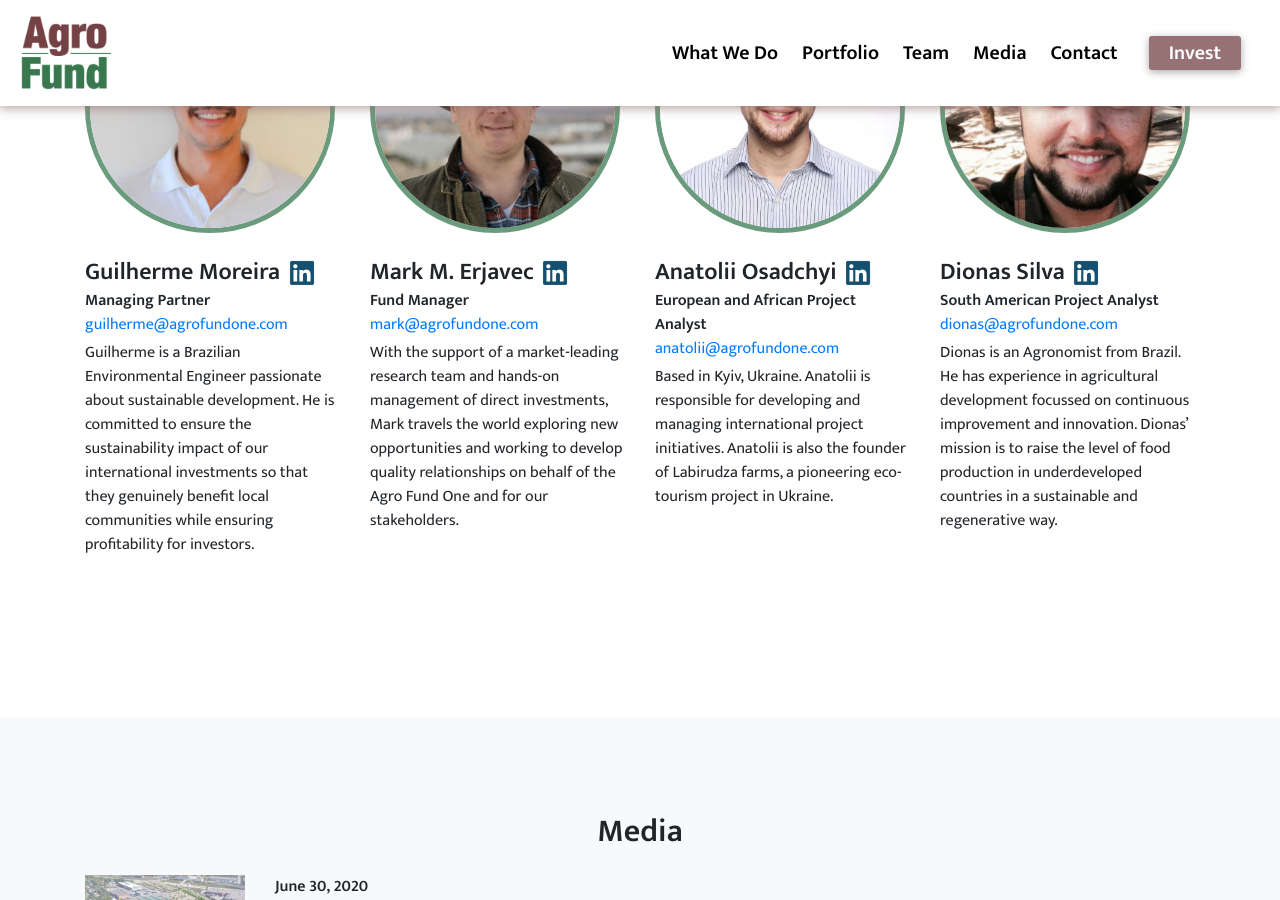
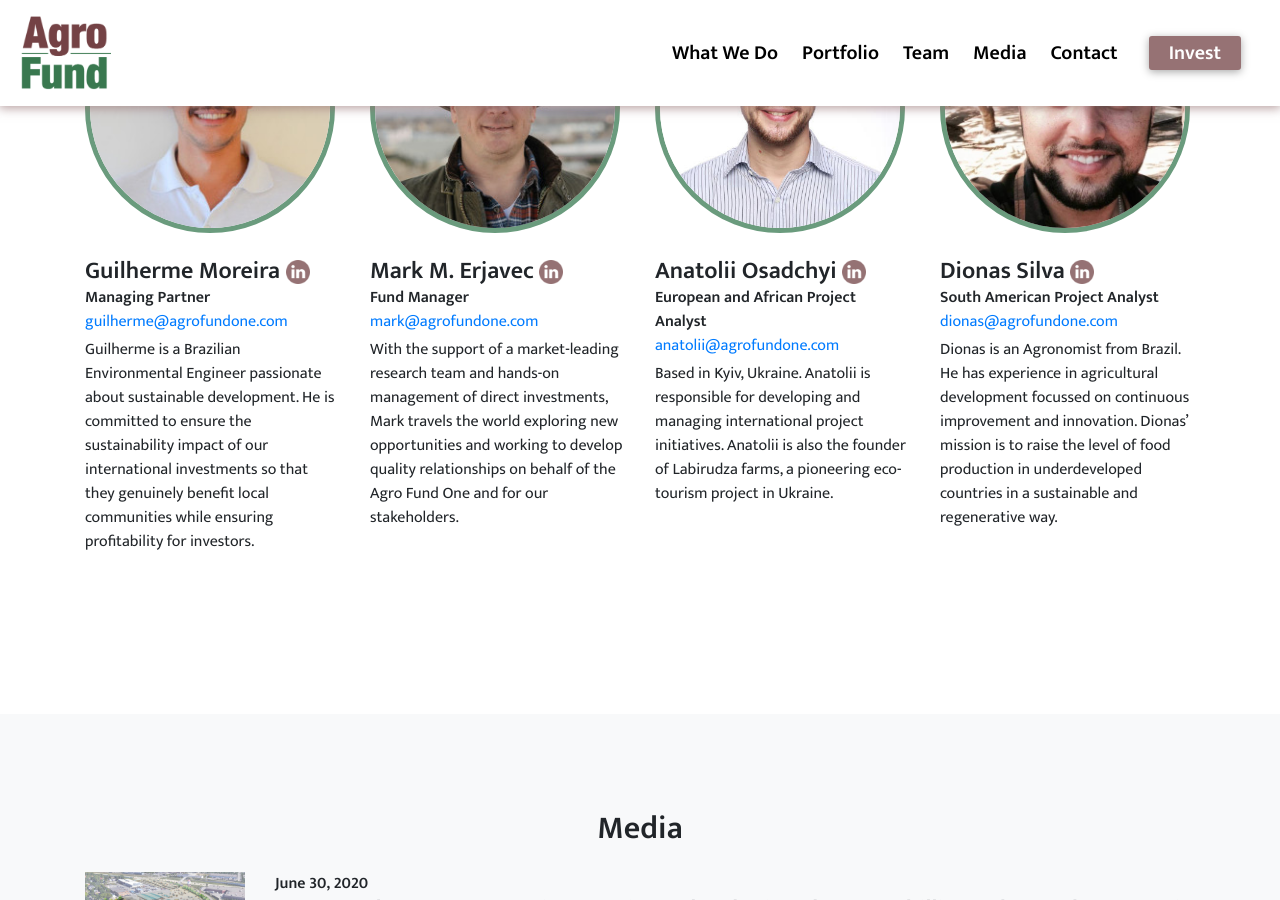
Before and after one commit to smnwltr/agrofund.one, a Jekyll site: the page built from index.html, in a window 1280 px wide and 900 px high, scrolled down 3920 px. Built offline with Jekyll 4.4.1, drawn with Linux system fonts in a browser that asks for light colours.

Commit message:
Add Social Media Icons to site

```diff
--- a/assets/css/main.scss
+++ b/assets/css/main.scss
@@ -339,6 +339,10 @@
   }
 }
 
+.sm-icon {
+  filter: invert(52%) sepia(10%) saturate(935%) hue-rotate(308deg) brightness(89%) contrast(83%);
+}
+
 #map {
   height: 500px;
   @media (max-width: 820px) {
@@ -346,6 +350,9 @@
   }
 }
 
+
+
+
 @import 'hamburger';
 @import 'flipcard';
 @import 'lightbox';
--- a/index.html
+++ b/index.html
@@ -130,7 +130,7 @@
                 <div class="col mb-5">
                     <img class="img-fluid rounded-circle img-team" alt="{{i.name}}" src="{{i.img}}">
                     <h4 class="mb-0 mt-4 font-weight-bold">{{i.name}}
-                        <a href="{{i.linkedin}}" target="_blank" rel="noopener"><img src="/assets/icon/linkedin.png" alt="{{i.name}}"></a>
+                        <a href="{{i.linkedin}}" target="_blank" rel="noopener"><img src="/assets/icon/linkedin.png" alt="{{i.name}}" height="24px" class="sm-icon"></a>
                     </h4>
                     <p class="font-weight-bold mb-0">{{i.title}}</p>
                     <p class="mb-1">
@@ -227,5 +227,13 @@
         </div>
     </div>
 </div>
+<div class="container text-center pt-2 pb-5">
+    <p>
+        {% for i in site.data.general.items.socialmedia %}
+            <a href="{{i.url}}" target="_blank" rel="noopener" class="mr-4"><img src="{{i.img}}" class="sm-icon" alt="Agro Fund One {{i.name}}"></a>
+        {% endfor %}
+    </p>
+</div>
+
 
 {% include modals.html %}
```
Also changed, not shown: _data/general.yml (+9 -0 lines), assets/icon/linkedin.png, assets/icon/twitter.png (added).
